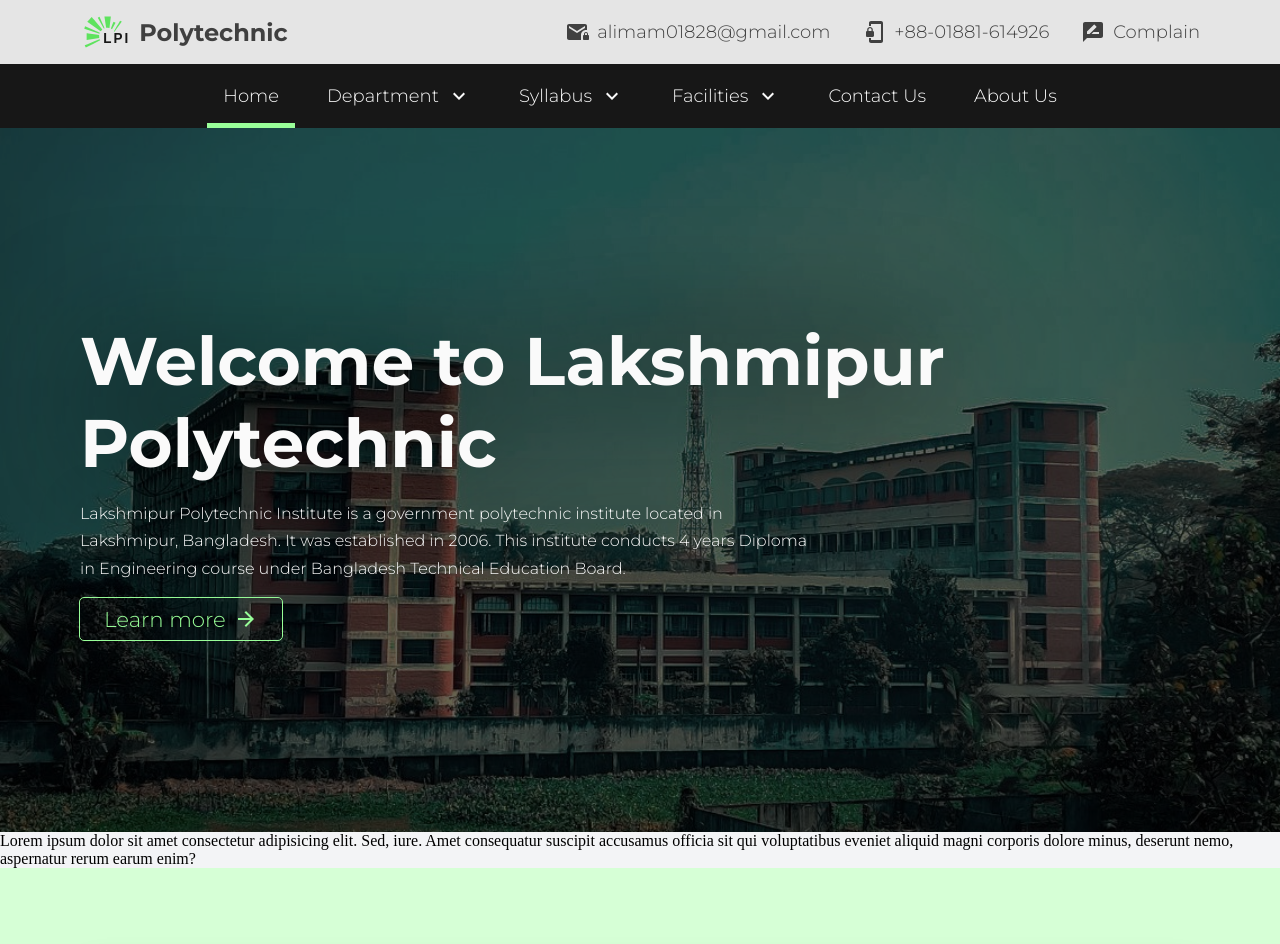
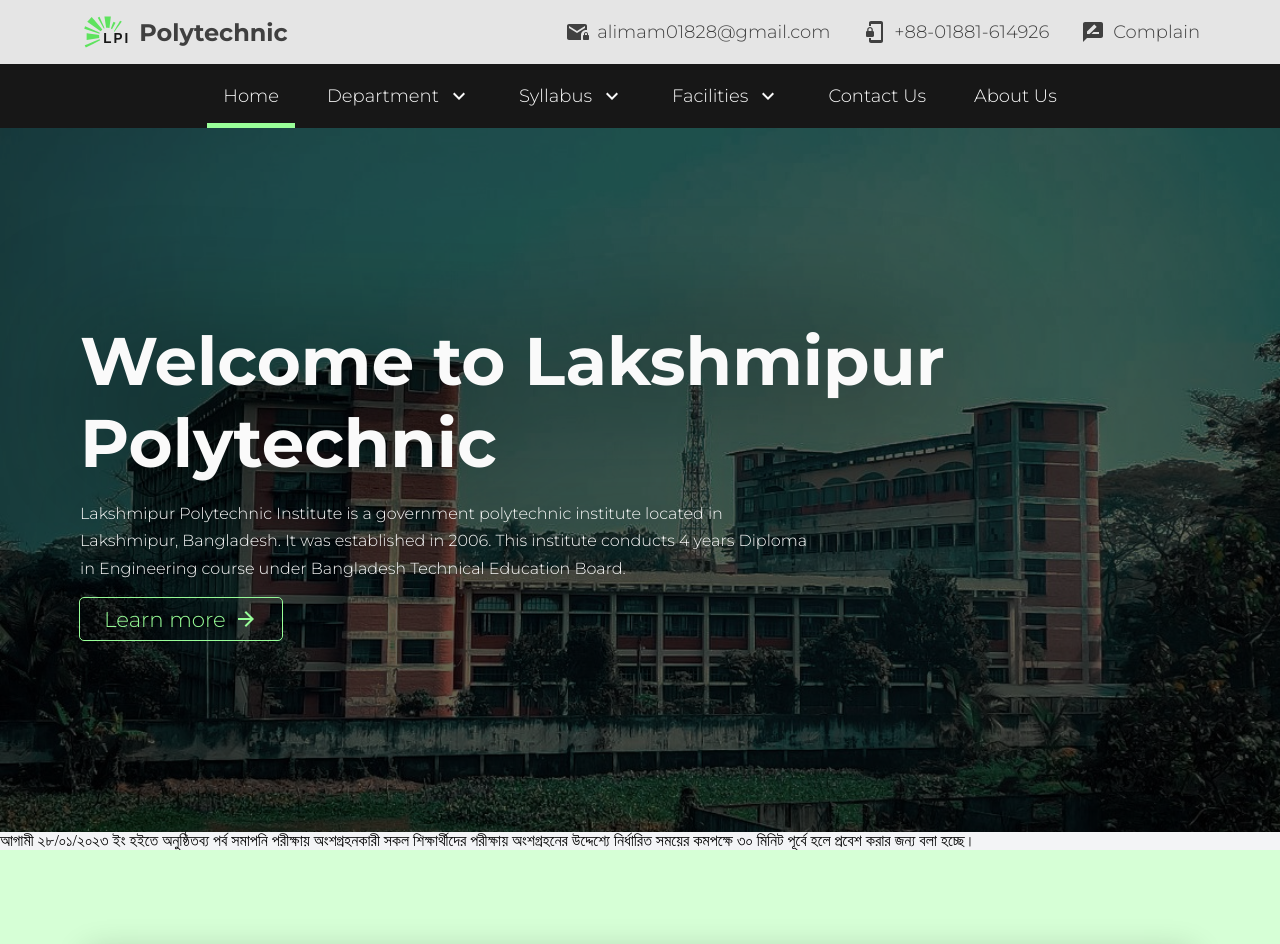
Before and after one commit to al-imam/lpi, a React (Vite) app: page / in a window 1280 px wide. Shown: the top 944 px of the page. Built offline with nearby package versions, Linux system fonts and the light colour scheme.

Commit message:
change english text to bangla

```diff
--- a/src/components/Marquee/Marquee.jsx
+++ b/src/components/Marquee/Marquee.jsx
@@ -2,10 +2,9 @@ function Marquee() {
   return (
     <section>
       <p>
-        Lorem ipsum dolor sit amet consectetur adipisicing elit. Sed, iure. Amet
-        consequatur suscipit accusamus officia sit qui voluptatibus eveniet
-        aliquid magni corporis dolore minus, deserunt nemo, aspernatur rerum
-        earum enim?
+        আগামী ২৮/০১/২০২৩ ইং হইতে অনুষ্ঠিতব্য পর্ব সমাপনি পরীক্ষায় অংশগ্রহনকারী
+        সকল শিক্ষার্থীদের পরীক্ষায় অংশগ্রহনের উদ্দেশ্যে নির্ধারিত সময়ের কমপক্ষে
+        ৩০ মিনিট পূর্বে হলে প্রবেশ করার জন্য বলা হচ্ছে।
       </p>
     </section>
   );
```
